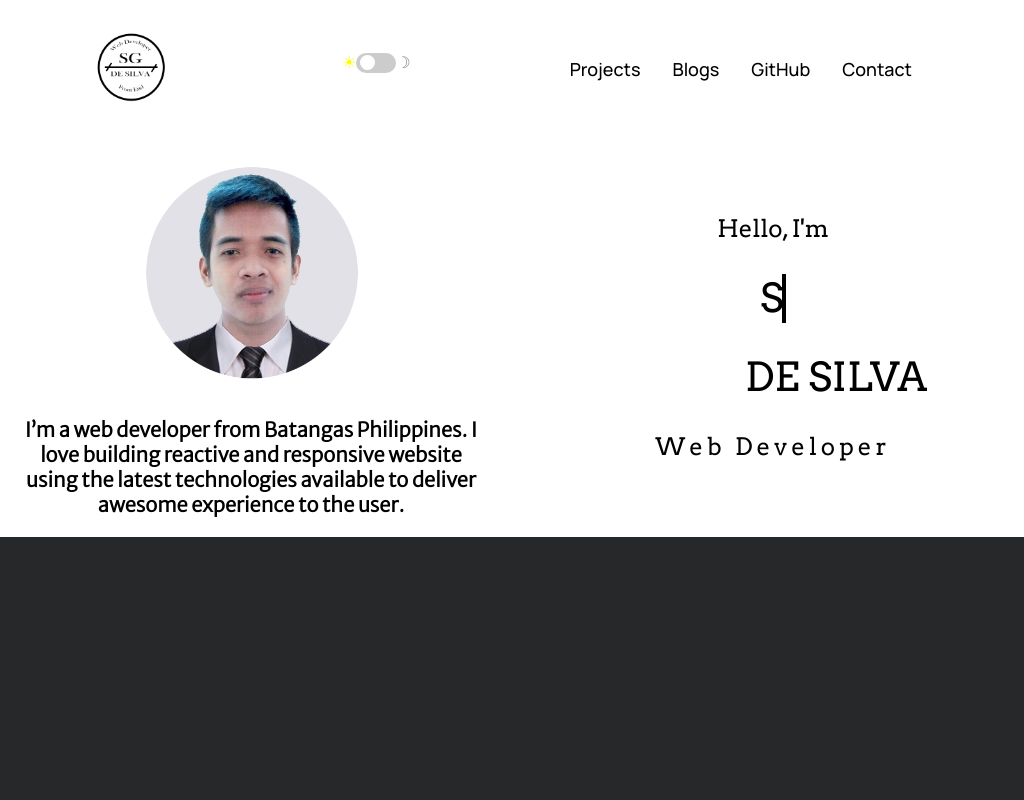
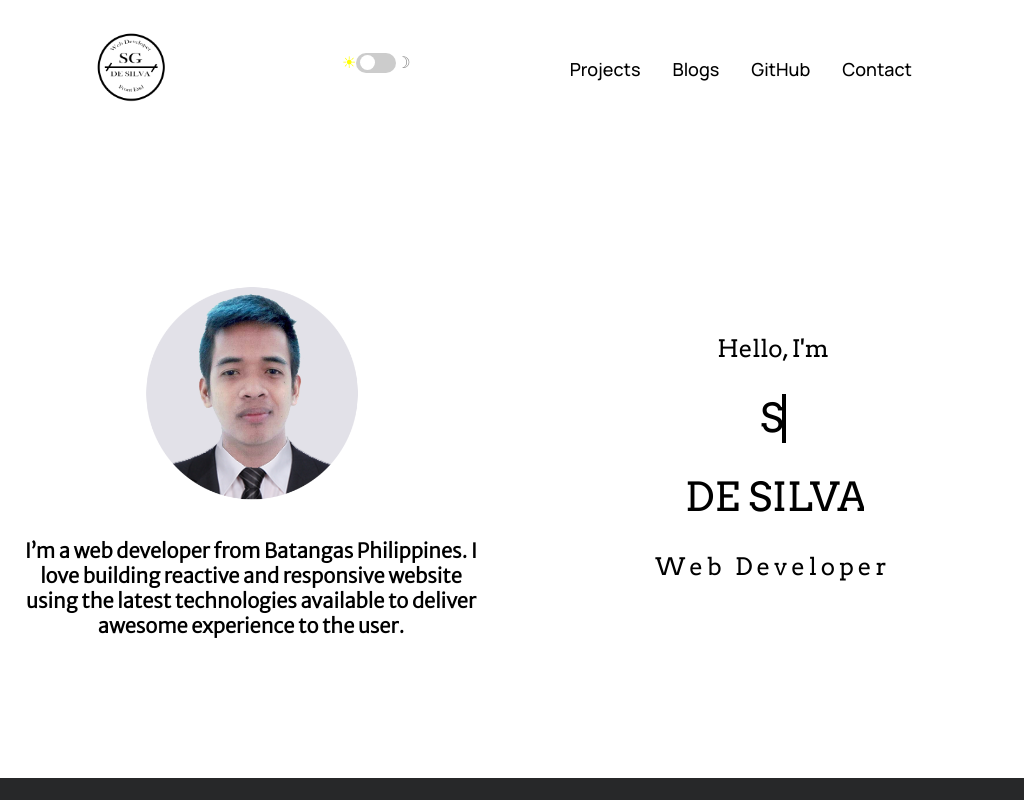
Before and after one commit to samgerrick01/samgerrickdesilva, a React (Create React App) app: page / in a window 1024 px wide. Built offline with nearby package versions, Linux system fonts and the light colour scheme.

Commit message:
mini commit

```diff
--- a/src/components/home/Home.js
+++ b/src/components/home/Home.js
@@ -16,7 +16,9 @@ const Home = ({ darkMode }) => {
       <div className="col2">
         <label>Hello, I'm</label>
         <div className="firstName">SAM GERRICK</div>
-        <div className="lastName">DE SILVA</div>
+        <div className="lastName">
+          <span>DE SILVA</span>
+        </div>
         <div className="sam_title">Web Developer</div>
       </div>
     </div>
--- a/src/components/home/home.css
+++ b/src/components/home/home.css
@@ -54,14 +54,17 @@ label {
 .lastName {
   font-size: 5em;
   position: relative;
-  animation: animate 5s;
-  animation-delay: 5s;
+  overflow: hidden;
+}
+.lastName span:nth-child(1) {
+  position: relative;
+  animation: animate 3s;
+  animation-fill-mode: backwards;
   animation-iteration-count: infinite;
-  overflow: hidden;
 }
 @keyframes animate {
   0% {
-    bottom: -50%;
+    bottom: -100%;
   }
   100% {
     bottom: 0;
@@ -139,22 +142,6 @@ label {
     font-size: 1em;
     animation: none;
   }
-
-  .lastName {
-    position: relative;
-    animation: animate 5s;
-    animation-delay: 5s;
-    animation-iteration-count: infinite;
-    overflow: hidden;
-  }
-  @keyframes animate {
-    0% {
-      right: -100%;
-    }
-    100% {
-      right: 0%;
-    }
-  }
 }
 
 @media screen and (min-width: 481px) and (max-width: 768px) {
@@ -196,19 +183,23 @@ label {
   .sam_title {
     font-size: 1.5em;
   }
+
   .lastName {
     position: relative;
-    animation: animate 5s;
-    animation-delay: 5s;
+    overflow: hidden;
+  }
+  .lastName span:nth-child(1) {
+    position: relative;
+    animation: animate 3s;
+    animation-fill-mode: backwards;
     animation-iteration-count: infinite;
-    overflow: hidden;
   }
   @keyframes animate {
     0% {
-      left: 40%;
+      right: -100%;
     }
     100% {
-      left: 0%;
+      right: 0;
     }
   }
 }
@@ -223,7 +214,7 @@ label {
   }
   .homeBody_light {
     width: 100%;
-    height: 100%;
+    height: 80vh;
     display: flex;
     align-items: center;
     gap: 20px;
@@ -248,27 +239,29 @@ label {
   .lastName {
     font-size: 2.5em;
   }
-
-  .lastName {
-    position: relative;
-    animation: animate 5s;
-    animation-delay: 5s;
-    animation-iteration-count: infinite;
-    overflow: hidden;
-  }
-  @keyframes animate {
-    0% {
-      margin-left: 30%;
-    }
-    100% {
-      margin-left: 0%;
-    }
-  }
-
   .col2 label {
     font-size: 1.5em;
   }
   .sam_title {
     font-size: 1.5em;
   }
+
+  .lastName {
+    position: relative;
+    overflow: hidden;
+  }
+  .lastName span:nth-child(1) {
+    position: relative;
+    animation: animate 3s;
+    animation-fill-mode: backwards;
+    animation-iteration-count: infinite;
+  }
+  @keyframes animate {
+    0% {
+      right: -100%;
+    }
+    100% {
+      right: 0;
+    }
+  }
 }
```
